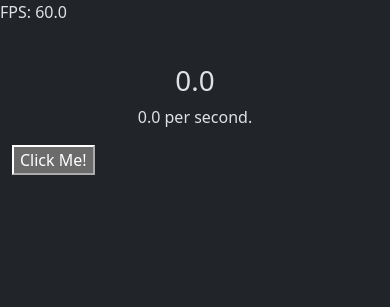
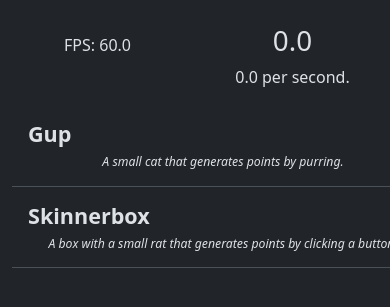
Before and after one commit to UntitledHam/sidequest, a Flask app: page / in a window 390 px wide; the page is wider, and only the part inside the window is pictured. Shown: the top 307 px of that part. Run offline with Flask 3, Linux system fonts and the light colour scheme.

Commit message:
Mocked up buildings gui

```diff
--- a/app/routes.py
+++ b/app/routes.py
@@ -1,7 +1,18 @@
 from flask import render_template
+
 from app import app, db
 
 
 @app.route("/")
 def index():
-    return render_template("home.html", title="Home")
+    buildings = [
+        {
+            "name": "Gup",
+            "description": "A small cat that generates points by purring."
+        },
+        {
+            "name": "Skinnerbox",
+            "description": "A box with a small rat that generates points by clicking a button.",
+        },
+    ]
+    return render_template("home.html", title="Home", buildings=buildings)
--- /dev/null
+++ b/app/templates/building.html
@@ -0,0 +1,17 @@
+{% macro building(name, description) %}
+<a id="gup" class="list-group-item list-group-item-action py-3 lh-sm user-select-none">
+  <div class="row">
+    <div class="col-sm-10">
+      <div class="mb-1 text-start">
+        <strong class="fs-4">{{ name }}</strong>
+      </div>
+      <div class="col-10 small fst-italic">
+        <small>{{ description }}</small>
+      </div>
+    </div>
+    <div class="col-sm-2 fs-1 d-flex align-items-center justify-content-center">
+      <strong id="{{ name }}-amount"></strong>
+    </div>
+  </div>
+</a>
+{% endmacro %}
--- a/app/templates/home.html
+++ b/app/templates/home.html
@@ -1,13 +1,31 @@
 {% extends "base.html" %}
+{% import "building.html" as b %}
 {% block content %}
 <div>
-  <p id="fpsDisplay"></p>
-    <div class="container-md">
-      <br>
-      <h1 style="text-align: center" id="points">0</h1>
-      <p style="text-align: center" id="pointsPerSecond"></p>
-      <button type="button" id="gup">Click Me!</button>
+  <div class="container text-center">
+    <div class="row align-items-center">
+      <div class="col">
+        <p id="fpsDisplay"></p>
+      </div>
+      <div class="col">
+        <br>
+        <h1 style="text-align: center" id="points">0</h1>
+        <p style="text-align: center" id="pointsPerSecond"></p>
+      </div>
+      <div class="col">
+        <div class="vstack gap-2 col-md-5 mx-auto">
+            <div class="d-flex flex-column align-items-stretch flex-shrink-0 bg-body-tertiary" style="width: 500px;">
+              <div class="list-group list-group-flush border-bottom scrollarea">
+                <!-- Insert list elements here -->
+                {% for building in buildings %}
+                  {{ b.building(building.name, building.description) }}
+                {% endfor %}
+              </div>
+            </div>
+        </div>
+      </div>
     </div>
+  </div>
 </div>
 <script src="{{ url_for('static', filename='scripts/gamelogic.js') }}"></script>
 {% endblock %}
```
